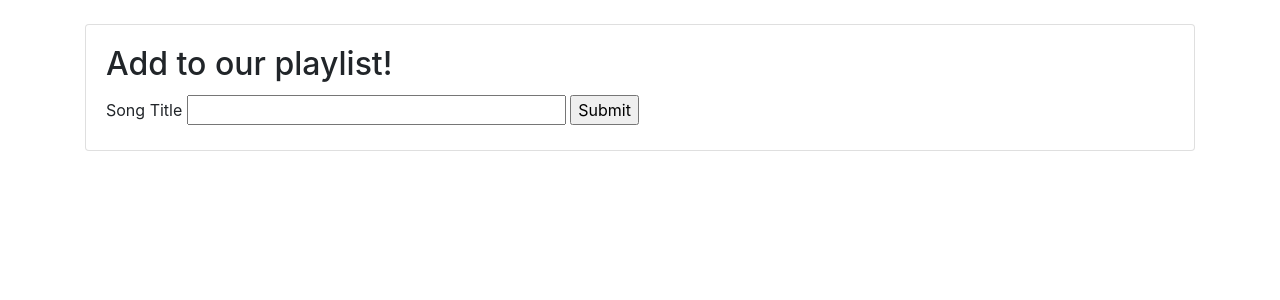
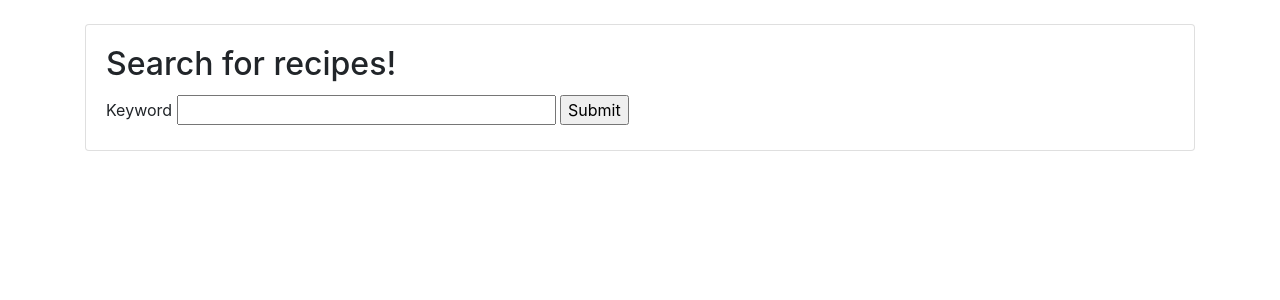
Before and after one commit to Turtleninisoup/CST205FinalProject, a Flask app: page / in a window 1280 px wide. Shown: the top 300 px of the page. Run offline with Flask 2, Linux system fonts and the light colour scheme; some libraries are stand-ins or nearby versions.

Commit message:
Change field names

```diff
--- a/app.py
+++ b/app.py
@@ -11,7 +11,7 @@ bootstrap = Bootstrap(app)
 
 class Playlist(FlaskForm):
     song_title = StringField(
-        'Song Title',
+        'Keyword',
         validators=[DataRequired()]
     )
 
@@ -31,6 +31,6 @@ def index():
         return redirect('/view_playlist')
     return render_template('index.html', form=form)
 
-@app.route('/view_playlist')
-def vp():
-    return render_template('vp.html', playlist=playlist)
+# @app.route('/view_playlist')
+# def vp():
+#     return render_template('vp.html', playlist=playlist)
--- a/templates/index.html
+++ b/templates/index.html
@@ -15,7 +15,7 @@
     <div class="container mb-4">
       <div class="card mt-4">
         <div class="card-body">
-          <h2 class="card-title">Add to our playlist!</h2>
+          <h2 class="card-title">Search for recipes!</h2>
           <form method="POST" action="/">
             {{ form.csrf_token }}
             {{ form.song_title.label }}
```
